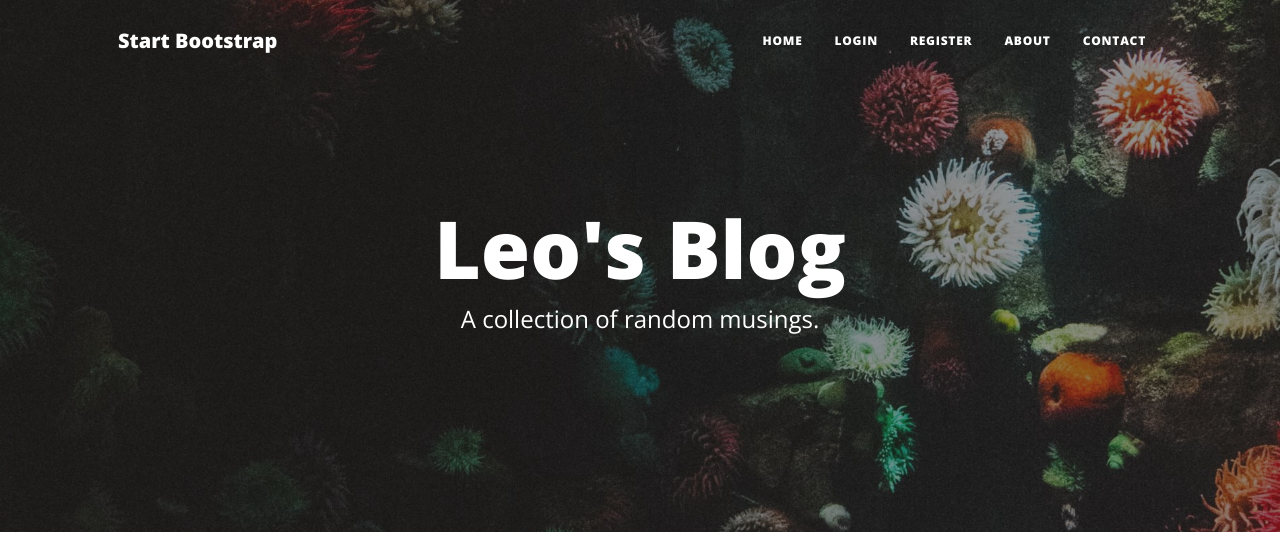
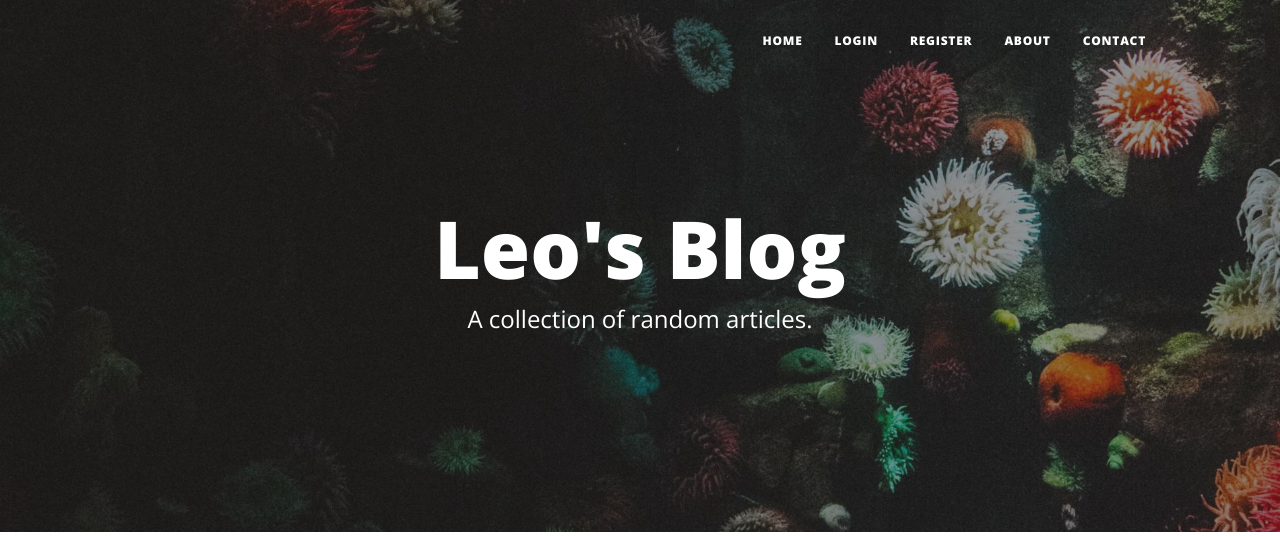
Before and after one commit to Leomrqdd/day-69-starting-files-blog-with-users, a Flask app: page / in a window 1280 px wide. Shown: the top 536 px of the page. Run offline with Flask 3, Linux system fonts and the light colour scheme; data that the repository does not hold is empty; some libraries are stand-ins or nearby versions.

Commit message:
Change HTML

```diff
--- a/templates/header.html
+++ b/templates/header.html
@@ -8,7 +8,7 @@
     />
     <meta name="description" content="" />
     <meta name="author" content="" />
-    <title>Angela's Blog</title>
+    <title>Leo's Blog</title>
     {% block styles %}
     <!-- Load Bootstrap-Flask CSS here -->
     {{ bootstrap.load_css() }}
@@ -44,7 +44,6 @@
     <!-- Navigation-->
     <nav class="navbar navbar-expand-lg navbar-light" id="mainNav">
       <div class="container px-4 px-lg-5">
-        <a class="navbar-brand" href="/">Start Bootstrap</a>
         <button
           class="navbar-toggler"
           type="button"
--- a/templates/index.html
+++ b/templates/index.html
@@ -10,7 +10,7 @@
       <div class="col-md-10 col-lg-8 col-xl-7">
         <div class="site-heading">
           <h1>Leo's Blog</h1>
-          <span class="subheading">A collection of random musings.</span>
+          <span class="subheading">A collection of random articles.</span>
         </div>
       </div>
     </div>
```
